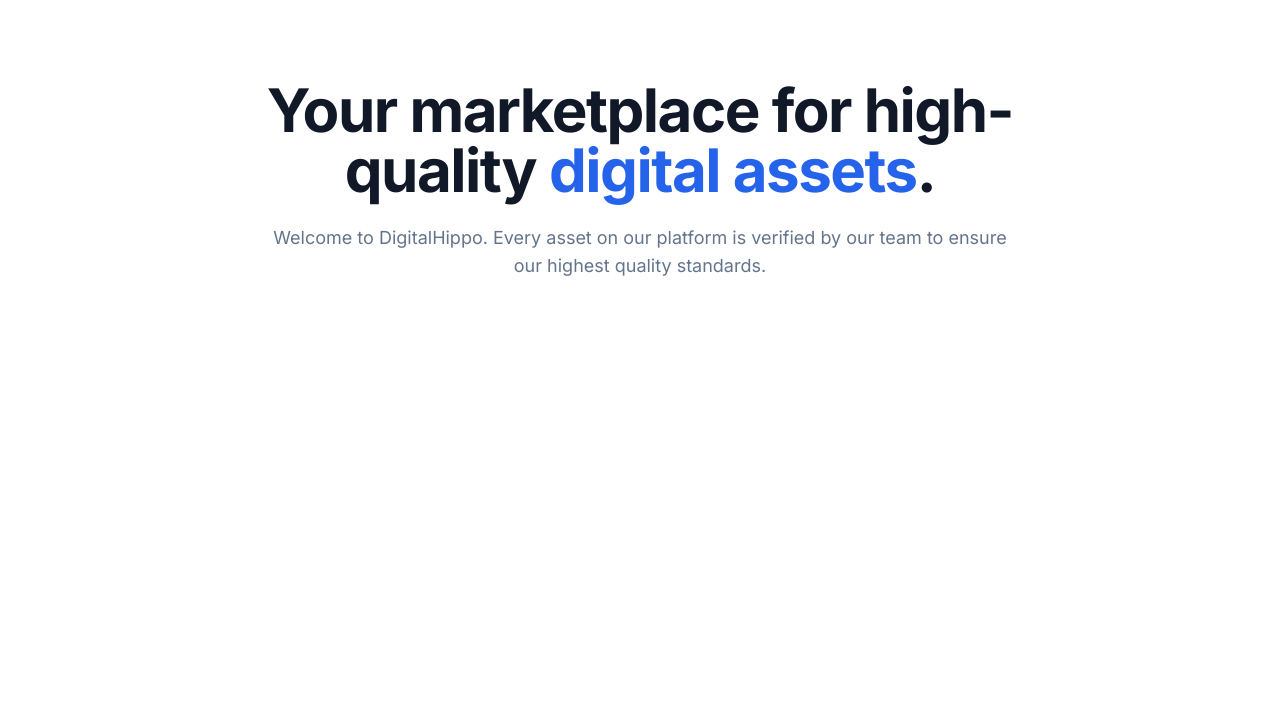
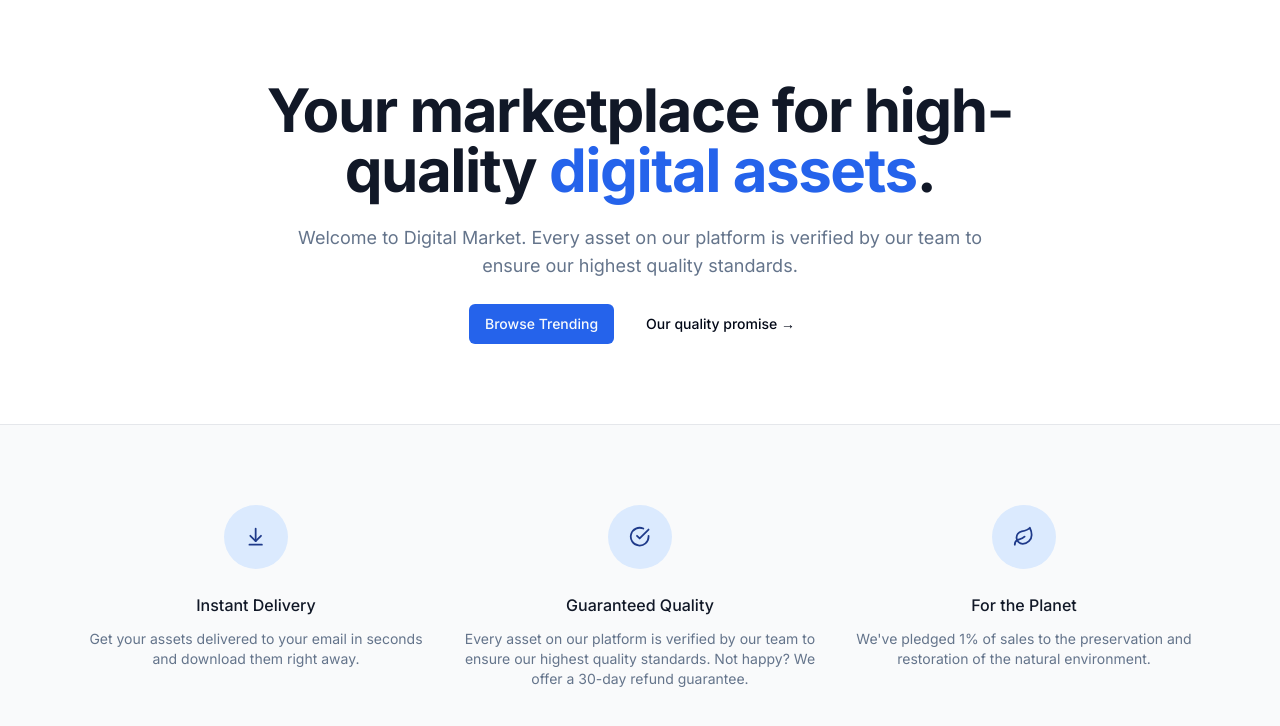
Before and after one commit to Rana-Paul/Digital-Market, a Next.js app: page / in a window 1280 px wide. Shown: the top 726 px of the page. Built offline with nearby package versions, Linux system fonts and the light colour scheme.

Commit message:
landingPage-init

```diff
--- a/src/app/page.tsx
+++ b/src/app/page.tsx
@@ -1,8 +1,32 @@
 import MaxWidthWrapper from '@/components/MaxwidthWrapper'
-import Image from 'next/image'
+import { Button, buttonVariants } from '@/components/ui/button'
+import { ArrowDownToLine, CheckCircle, Leaf } from 'lucide-react'
+import Link from 'next/link'
+
+const perks = [
+  {
+    name: 'Instant Delivery',
+    Icon: ArrowDownToLine,
+    description:
+      'Get your assets delivered to your email in seconds and download them right away.',
+  },
+  {
+    name: 'Guaranteed Quality',
+    Icon: CheckCircle,
+    description:
+      'Every asset on our platform is verified by our team to ensure our highest quality standards. Not happy? We offer a 30-day refund guarantee.',
+  },
+  {
+    name: 'For the Planet',
+    Icon: Leaf,
+    description:
+      "We've pledged 1% of sales to the preservation and restoration of the natural environment.",
+  },
+]
 
 export default function Home() {
   return (
+    <>
     <MaxWidthWrapper>
       <div className='py-20 mx-auto text-center flex flex-col items-center max-w-3xl'>
       <h1 className='text-4xl font-bold tracking-tight text-gray-900 sm:text-6xl'>
@@ -14,11 +38,53 @@
           </h1>
 
           <p className='mt-6 text-lg max-w-prose text-muted-foreground'>
-            Welcome to DigitalHippo. Every asset on our
+            Welcome to Digital Market. Every asset on our
             platform is verified by our team to ensure our
             highest quality standards.
           </p>
+
+          <div className='flex flex-col sm:flex-row gap-4 mt-6'>
+            <Link
+              href='/products'
+              className={buttonVariants()}>
+              Browse Trending
+            </Link>
+            <Button variant='ghost'>
+              Our quality promise &rarr;
+            </Button>
+          </div>
       </div>
+
+      {/* Products */}
     </MaxWidthWrapper>
+
+    <section className='border-t border-gray-200 bg-gray-50'>
+        <MaxWidthWrapper className='py-20'>
+          <div className='grid grid-cols-1 gap-y-12 sm:grid-cols-2 sm:gap-x-6 lg:grid-cols-3 lg:gap-x-8 lg:gap-y-0'>
+            {perks.map((perk) => (
+              <div
+                key={perk.name}
+                className='text-center md:flex md:items-start md:text-left lg:block lg:text-center'>
+                <div className='md:flex-shrink-0 flex justify-center'>
+                  <div className='h-16 w-16 flex items-center justify-center rounded-full bg-blue-100 text-blue-900'>
+                    {<perk.Icon className='w-1/3 h-1/3' />}
+                  </div>
+                </div>
+
+                <div className='mt-6 md:ml-4 md:mt-0 lg:ml-0 lg:mt-6'>
+                  <h3 className='text-base font-medium text-gray-900'>
+                    {perk.name}
+                  </h3>
+                  <p className='mt-3 text-sm text-muted-foreground'>
+                    {perk.description}
+                  </p>
+                </div>
+              </div>
+            ))}
+          </div>
+        </MaxWidthWrapper>
+      </section>
+
+    </>
   )
 }
```
